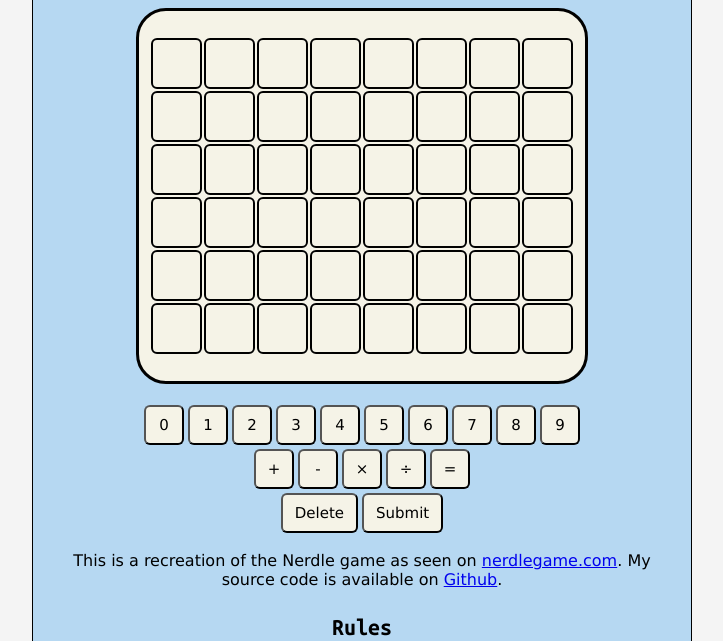
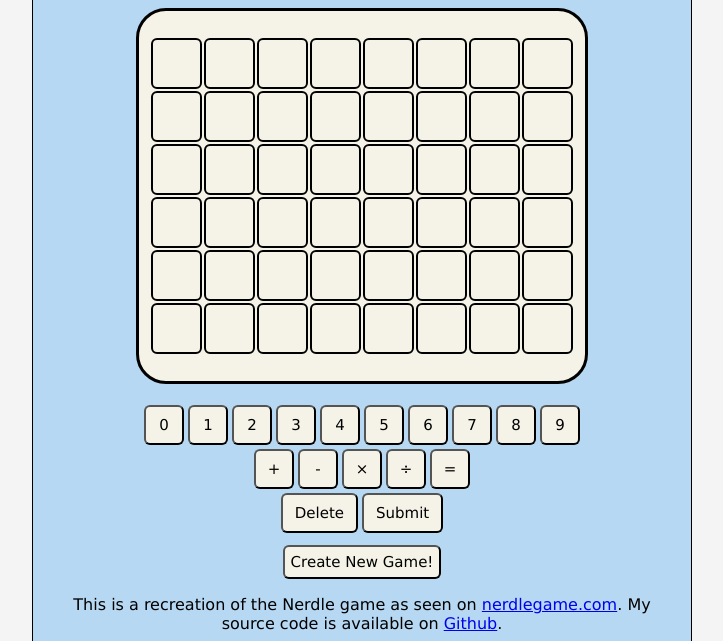
Before and after one commit to ejyager00/nerdle, a plain HTML site: page index.html in a window 1280 px wide. Shown: the part 110-751 px from the top of the page, without its empty margins (278-1001 px from the left). Drawn offline with Linux system fonts and the light colour scheme; no server answers.

Commit message:
bug fixes

```diff
--- a/assets/script.js
+++ b/assets/script.js
@@ -22,7 +22,7 @@ function setup() {
     sizeChanged();
     // Hiding elements
     document.getElementById("warning").style.display = "none";
-    document.getElementById("formSubmit1").style.display = "none";
+    //document.getElementById("formSubmit1").style.display = "none";
     // initializing game
     gameFormSubmitted();
     // adding button event listeners
@@ -39,7 +39,6 @@ function setup() {
     }
     // adding ket event listeners
     document.onkeyup = function(e) {
-        console.log(e);
         var selectedInput = document.activeElement.id;
         if (selectedInput == "puzzlelength" || selectedInput == "maxguesses" || selectedInput=="zeroremovalrate") {
             if (e.key=="Enter") {
--- a/assets/styles.css
+++ b/assets/styles.css
@@ -71,7 +71,8 @@ input {
     font-weight: 500;
 }
 #formSubmit1 {
-    margin-top: 10px;
+    display: block;
+    margin: 10px auto auto auto;
 }
 #gameTable {
     margin-top: 30px;
```
